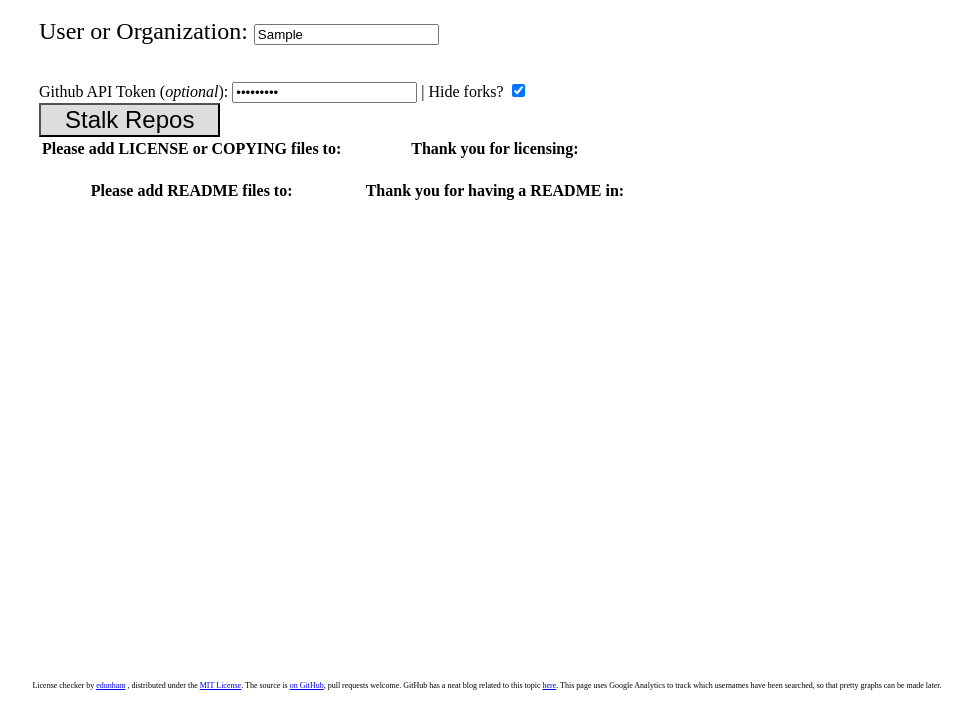
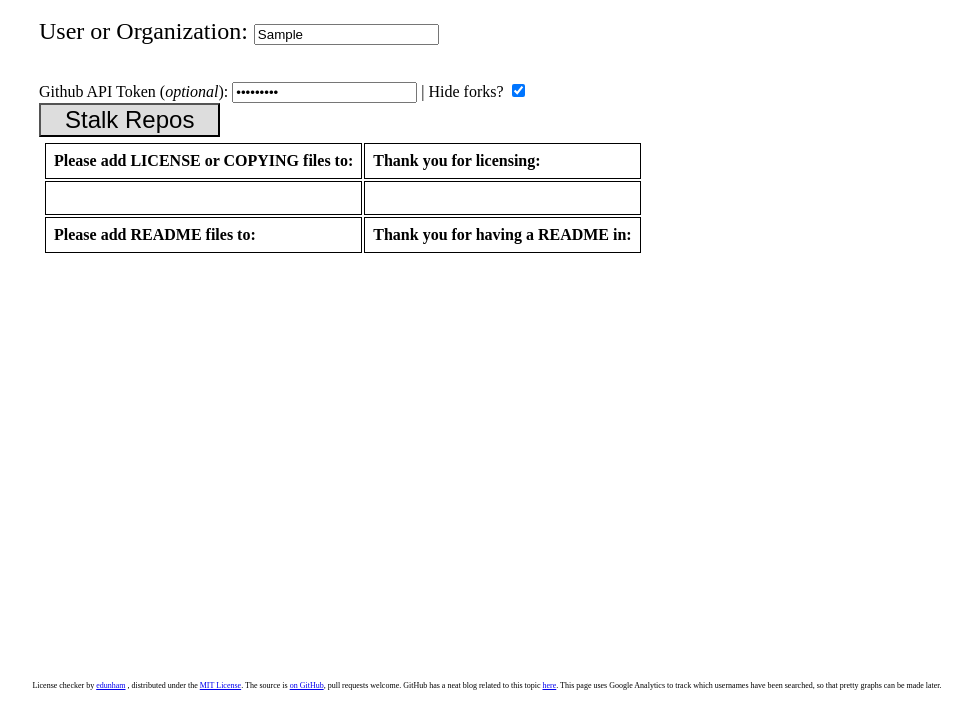
Before and after one commit to edunham/pleaselicense, a plain HTML site: page index.html in a window 1280 px wide. Both pictures are taken after typing "Sample", "Sample123" into the empty fields and a click on the button "Stalk Repos". Shown: the part 87-800 px from the top of the page, without its empty margins (153-1125 px from the left). Drawn offline with Linux system fonts and the light colour scheme; no server answers.

Commit message:
less-ugly tables

```diff
--- a/style.css
+++ b/style.css
@@ -1,17 +1,7 @@
 /* From example online at http://codepen.io/johnstonian/pen/guhid */
-
-*, *:before, *:after {
-  -moz-box-sizing: border-box; -webkit-box-sizing: border-box; box-sizing: border-box;
-}
 
 body { margin: 0; }
 
-.columnsContainer, footer, header { position: relative; margin: .5em; }
-
-.leftColumn, .rightColumn, footer, header {  border: 1px solid  #ccc; padding: 1.25em; }
-
-.leftColumn { margin-bottom: .5em; }
-.rightColumn{ margin-bottom: 20em; }
 .staydown{
         left: 0;
         right: 0;
@@ -49,17 +39,19 @@ button {
     background-color: #DDDDDD;
     padding-left: 1em;
     padding-right: 1em;
-
 }
 
 table {
     table-layout: fixed;
     width:100%;
     word-wrap:break-word;
+    padding:.25em;
 }
 
-td {
-    width: 50%;
+td, th {
+    text-align: left;
+    border: 1px solid;
+    padding: 0.5em;
 }
 
 /* thanks to Royi Namir on
```
